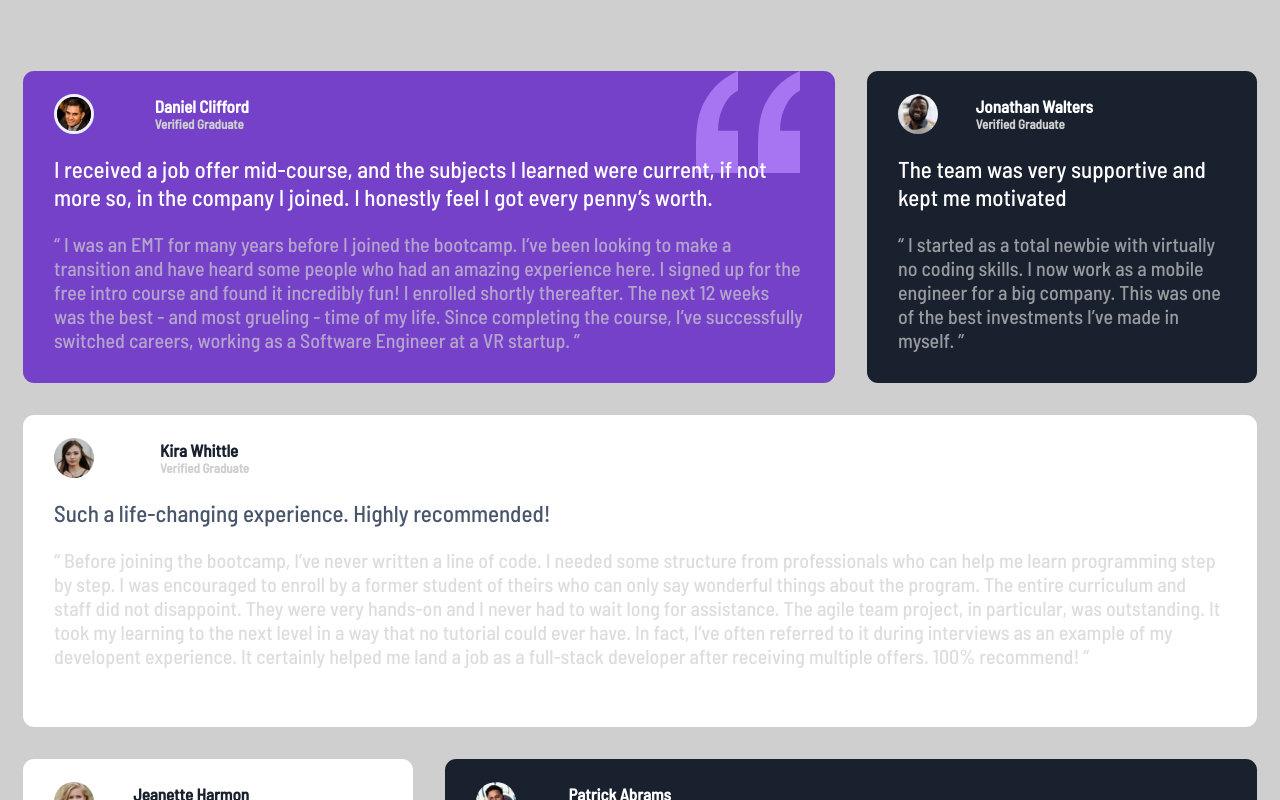
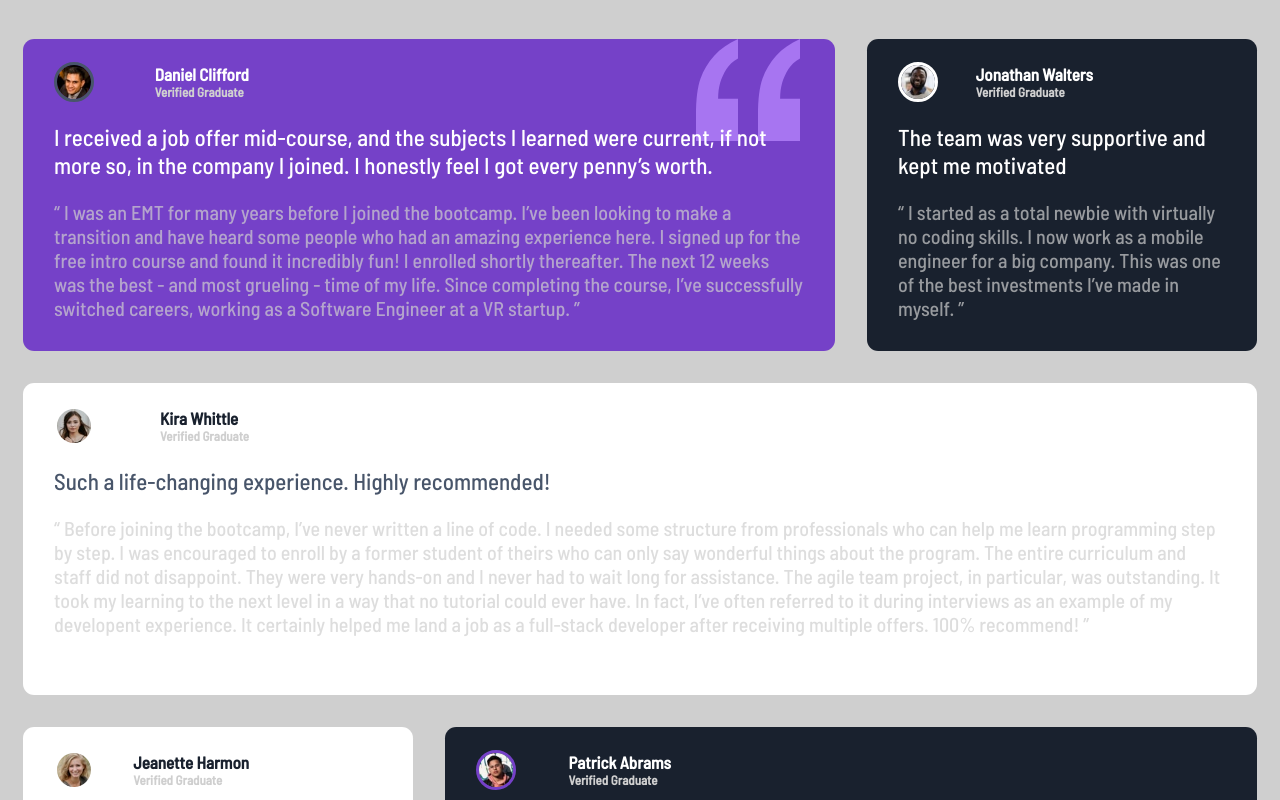
Before and after one commit to just-mann/testimonial-grid, a plain HTML site: page index.html in a window 1280 px wide. Shown: the top 800 px of the page. Drawn offline with Linux system fonts and the light colour scheme.

Commit message:
Changes made

```diff
--- a/stylesheets/_grid.scss
+++ b/stylesheets/_grid.scss
@@ -6,7 +6,7 @@
     grid-template-columns: 1fr;
     gap: 2rem;
     background-color: $lightGray;
-    padding: 4.4375rem 1.4375rem;
+    padding: 2.4375rem 1.4375rem;
 
     @include breakpoints-desktop(large) {
         grid-template-columns: repeat(3, 1fr);
@@ -14,7 +14,7 @@
     }
 
     @include breakpoints-desktop(xlarge) {
-        padding: 7.25rem 7.3125rem;
+        padding: 3.25rem 7.3125rem;
         grid-template-columns: repeat(4, 1fr);
         grid-template-rows: repeat(2, 1fr);
     }
@@ -36,6 +36,7 @@
 
             &-image {
                 height: 2.5rem;
+                border: 3px solid $white;
                 border-radius: 50%;
             }
 
@@ -103,7 +104,7 @@
 
         .grid-item-div {
             img {
-                border: 3px solid $lightGrayishBlue;
+                border: 3px solid $veryDarkGrayishBlue;
             }
 
             > div {
@@ -178,6 +179,10 @@
     .grid4 {
         background-color: $varyDarkBlackishBlue;
 
+        img {
+            border: 3px solid $moderateVoilet;
+        }
+
         @include breakpoints-desktop(large) {
             grid-column: 2/4;
         }
```
Also changed, not shown: stylesheets/style.css, 1 other file.
